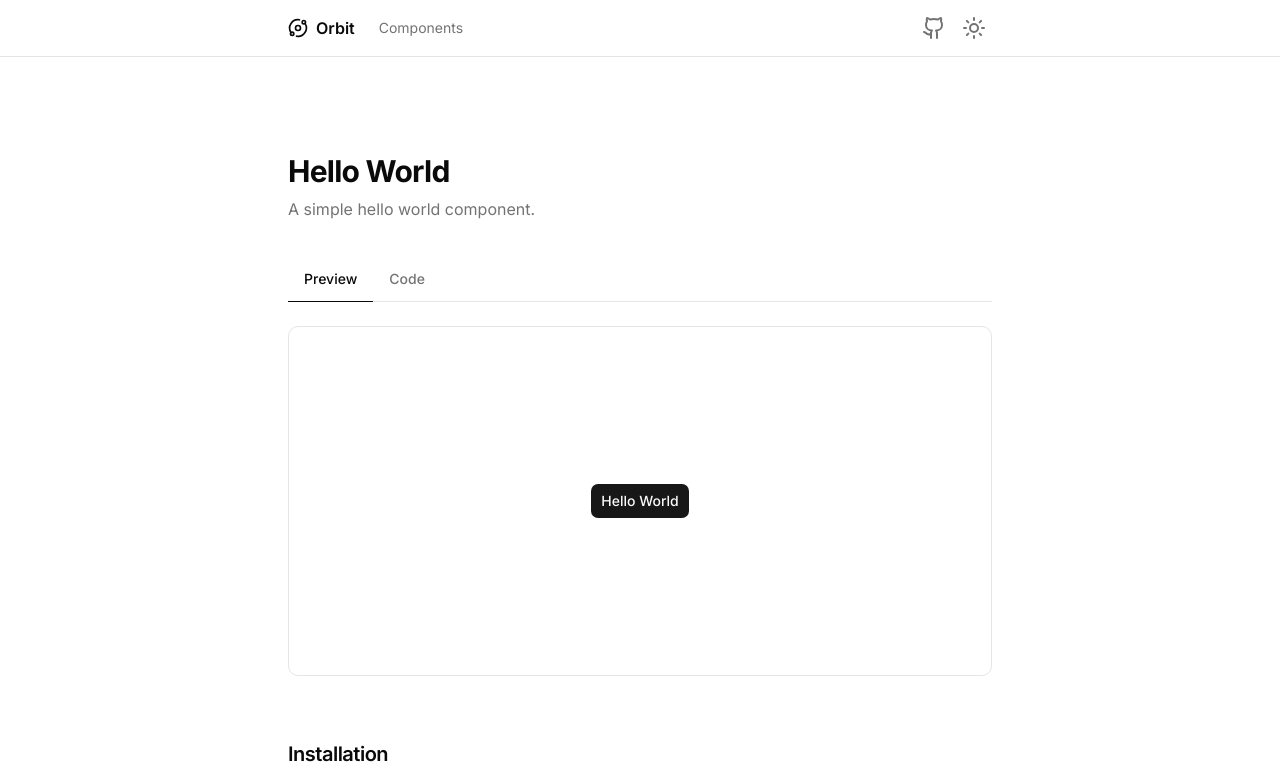
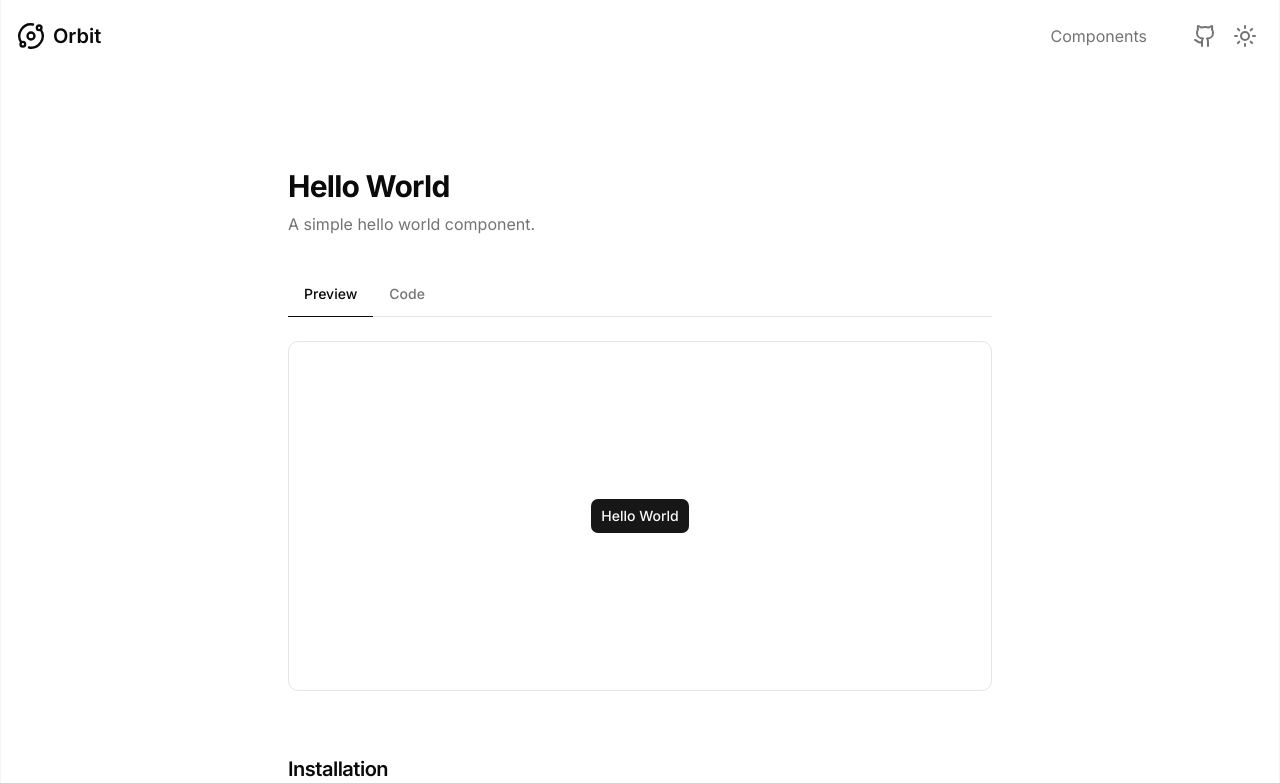
Before and after one commit to RChaubey16/orbit, a Next.js app: page /components/hello-world in a window 1280 px wide. Shown: the top 783 px of the page. Built offline with nearby package versions, Linux system fonts and the light colour scheme.

Commit message:
chore: update navbar and make it better.

```diff
--- a/app/components/[slug]/page.tsx
+++ b/app/components/[slug]/page.tsx
@@ -6,10 +6,7 @@ import { Orbit } from "lucide-react";
 import { ComponentPreview } from "@/components/component-preview";
 import { CopyButton } from "@/components/copy-button";
 import { highlightCode } from "@/lib/highlight";
-import {
-  CardDefault as IconCardDefault,
-  CardSurface as IconCardSurface,
-} from "@/registry/orbit/examples/icon-card.tsx/cards";
+import { CardSurface as IconCardSurface } from "@/registry/orbit/examples/icon-card.tsx/cards";
 import {
   CardDefault,
   CardElevated,
@@ -67,18 +64,6 @@ const examplesMap: Record<string, ComponentExample[]> = {
     },
   ],
   "icon-card": [
-    {
-      title: "Default",
-      description: "A minimal icon card with a call-to-action link.",
-      preview: <IconCardDefault />,
-      code: `<IconCard
-  icon={<Orbit />}
-  title="Professional services."
-  description="Get tailored guidance from Stripe on implementation, complex integrations, or major migrations."
-  ctaTitle="Contact sales"
-  ctaLink="#"
-/>`,
-    },
     {
       title: "Surface",
       description: "An icon card with a raised surface background and custom color.",
--- a/app/layout.tsx
+++ b/app/layout.tsx
@@ -31,7 +31,9 @@ export default function RootLayout({
 }>) {
   return (
     <html lang="en" className={cn("font-sans", inter.variable)} suppressHydrationWarning>
-      <body className={`${geistSans.variable} ${geistMono.variable} antialiased`}>
+      <body
+        className={`${geistSans.variable} ${geistMono.variable} border-border/40 mx-auto min-h-[calc(100vh-3.5rem)] max-w-360 border-r border-l px-4 antialiased`}
+      >
         <ThemeProvider>
           <Navbar />
           {children}
--- a/app/page.tsx
+++ b/app/page.tsx
@@ -1,6 +1,6 @@
 export default function Home() {
   return (
-    <div className="flex min-h-[calc(100vh-3.5rem)] items-center justify-center">
+    <div className="">
       <h1 className="text-foreground text-4xl font-bold tracking-tight">Orbit</h1>
     </div>
   );
--- a/components/navbar.tsx
+++ b/components/navbar.tsx
@@ -5,22 +5,23 @@ import { ThemeToggle } from "@/components/theme-toggle";
 
 export function Navbar() {
   return (
-    <header className="border-border bg-background/95 supports-[backdrop-filter]:bg-background/60 sticky top-0 z-50 w-full border-b backdrop-blur">
-      <div className="mx-auto flex h-14 max-w-3xl items-center px-6 sm:px-8">
+    <header className="bg-background/95 supports-backdrop-filter:bg-background/60 sticky top-0 z-50 w-full backdrop-blur">
+      <nav className="flex items-center py-4">
         <Link href="/" className="text-foreground flex items-center gap-2 font-semibold">
-          <Orbit className="size-5" />
-          <span>Orbit</span>
+          <Orbit className="size-7" />
+          <span className="text-xl">Orbit</span>
         </Link>
-        <nav className="ml-6 flex items-center gap-4 text-sm">
+
+        <div className="ml-auto flex items-center gap-6">
           <Link
             href="/components"
-            className="text-muted-foreground hover:text-foreground transition-colors"
+            className="text-muted-foreground hover:bg-muted hover:text-foreground rounded-md px-4 py-2 transition-colors"
           >
             Components
           </Link>
-        </nav>
-        <div className="ml-auto flex items-center gap-1">
-          <a
+
+          <div className="flex items-center gap-1">
+            <Link
               href="https://github.com/ruturaj"
               target="_blank"
               rel="noopener noreferrer"
@@ -28,10 +29,11 @@ export function Navbar() {
               aria-label="GitHub"
             >
               <Github />
-          </a>
+            </Link>
             <ThemeToggle />
           </div>
         </div>
+      </nav>
     </header>
   );
 }
--- a/components/theme-toggle.tsx
+++ b/components/theme-toggle.tsx
@@ -9,7 +9,7 @@ export function ThemeToggle() {
   return (
     <button
       onClick={() => setTheme(resolvedTheme === "dark" ? "light" : "dark")}
-      className="text-muted-foreground hover:bg-muted hover:text-foreground inline-flex h-9 w-9 items-center justify-center rounded-md transition-colors"
+      className="text-muted-foreground hover:bg-muted hover:text-foreground inline-flex h-9 w-9 cursor-pointer items-center justify-center rounded-md transition-colors"
       aria-label="Toggle theme"
     >
       <Sun className="size-6 scale-100 rotate-0 transition-transform dark:scale-0 dark:-rotate-90" />
--- a/registry/orbit/examples/icon-card.tsx/cards.tsx
+++ b/registry/orbit/examples/icon-card.tsx/cards.tsx
@@ -1,18 +1,6 @@
 import { Orbit } from "lucide-react";
 
 import { IconCard } from "../../items/icon-card/icon-card";
-
-const CardDefault = () => {
-  return (
-    <IconCard
-      icon={<Orbit />}
-      title="Professional services."
-      description="Get tailored guidance from Stripe on implementation, complex integrations, or major migrations."
-      ctaTitle="Contact sales"
-      ctaLink="#"
-    />
-  );
-};
 
 const CardSurface = () => {
   return (
@@ -28,4 +16,4 @@ const CardSurface = () => {
   );
 };
 
-export { CardDefault, CardSurface };
+export { CardSurface };
```
Lines whose indentation alone changed are shown as unchanged.
